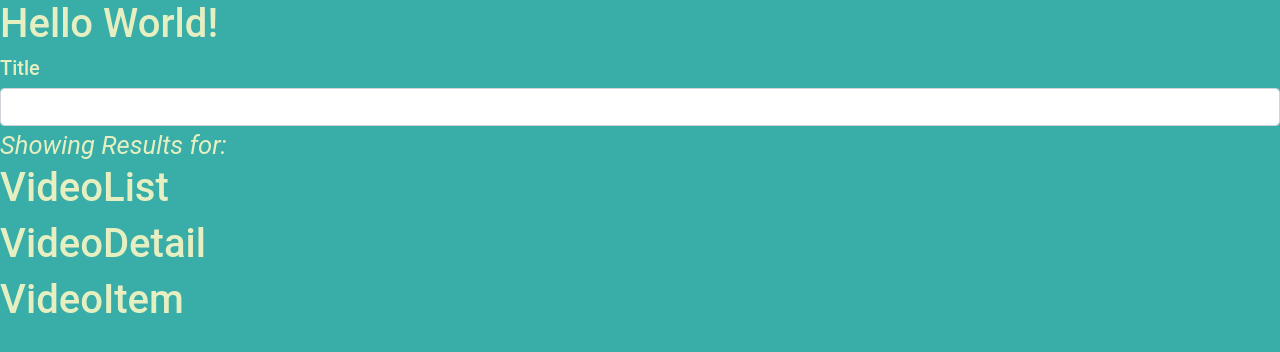
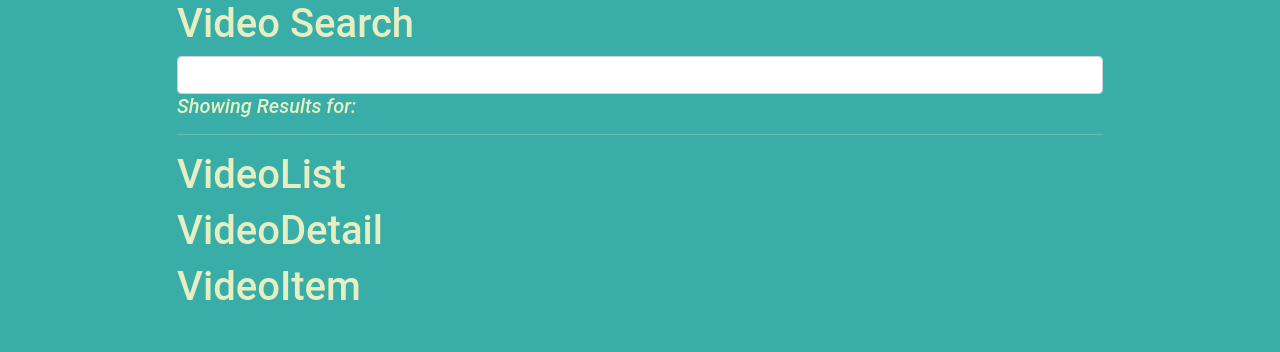
Before and after one commit to danpetersen-ghub/youtube-API, a React (Vite) app: page / in a window 1280 px wide. Shown: the top 352 px of the page. Built offline with nearby package versions, Linux system fonts and the light colour scheme.

Commit message:
updates to Search component & created sequece uml

```diff
--- a/index.html
+++ b/index.html
@@ -9,7 +9,14 @@
     <link  rel="stylesheet" href="/index.css" />
   </head>
   <body>
-    <div id="root"></div>
+    <div class="container">
+      <div class="row">
+        <div class="col-sm-1  col-md-1"></div>
+        <div class="col-sm-10 col-md-10" id="root"></div>
+        <div class="col-sm-1  col-md-1"></div>
+      </div>
+    </div>
+
     <script type="module" src="/src/main.jsx"></script>
   </body>
 </html>
--- a/src/App.jsx
+++ b/src/App.jsx
@@ -12,7 +12,7 @@ class App extends React.Component {
   render() {
     return (
       <div>
-           <Hello />
+           {/* <Hello /> */}
            <SearchBar />
             <VideoList />
             <VideoDetail />
--- a/src/components/SearchBar.jsx
+++ b/src/components/SearchBar.jsx
@@ -5,23 +5,32 @@ class SearchBar extends React.Component {
       InputValue: '',
     };
 
+    submitFunction(e)  {
+      e.preventDefault();
+      console.log(this.state);
+    //   document.addEventListener('keydown', (e) => {
+    //     if(e.key === 'Enter') {
+    //       let searchValue = document.getElementById('search-input').value;
+    //       this.setState({ InputValue: searchValue });
+    //       console.log(this.state);
+    //     }
+    //  });
+    }
+
     render() {
-        document.addEventListener('keydown', (e) => {
-          if(e.key === 'Enter') {
-            let searchValue = document.getElementById('search-input').value;
-            this.setState({ InputValue: searchValue });
-            console.log(this.state);
-          }
-       });
+
       return (
         <div>
-            <form>
-              <h5>Title</h5>
-              <div className="md-form mt-10 mb-100 text-uppercase">
-                <input type="text" id="search-input" className="form-control" />
+            <form onSubmit={(e) => this.submitFunction(e)}>
+              <h1>Video Search</h1>
+              <div  className="md-form mt-10 mb-100 text-uppercase">
+                <input  type="text" id="search-input" className="form-control"  value={this.state.InputValue} onChange={ (e) => this.setState({InputValue: e.target.value}) } />
               </div>
-              <i>Showing Results for: {this.state.InputValue}</i>
-            </form>
+              <h5>
+                <i>Showing Results for: {this.state.InputValue}</i>
+              </h5>
+             </form>
+             <hr />
       </div>
       );
     }
```
